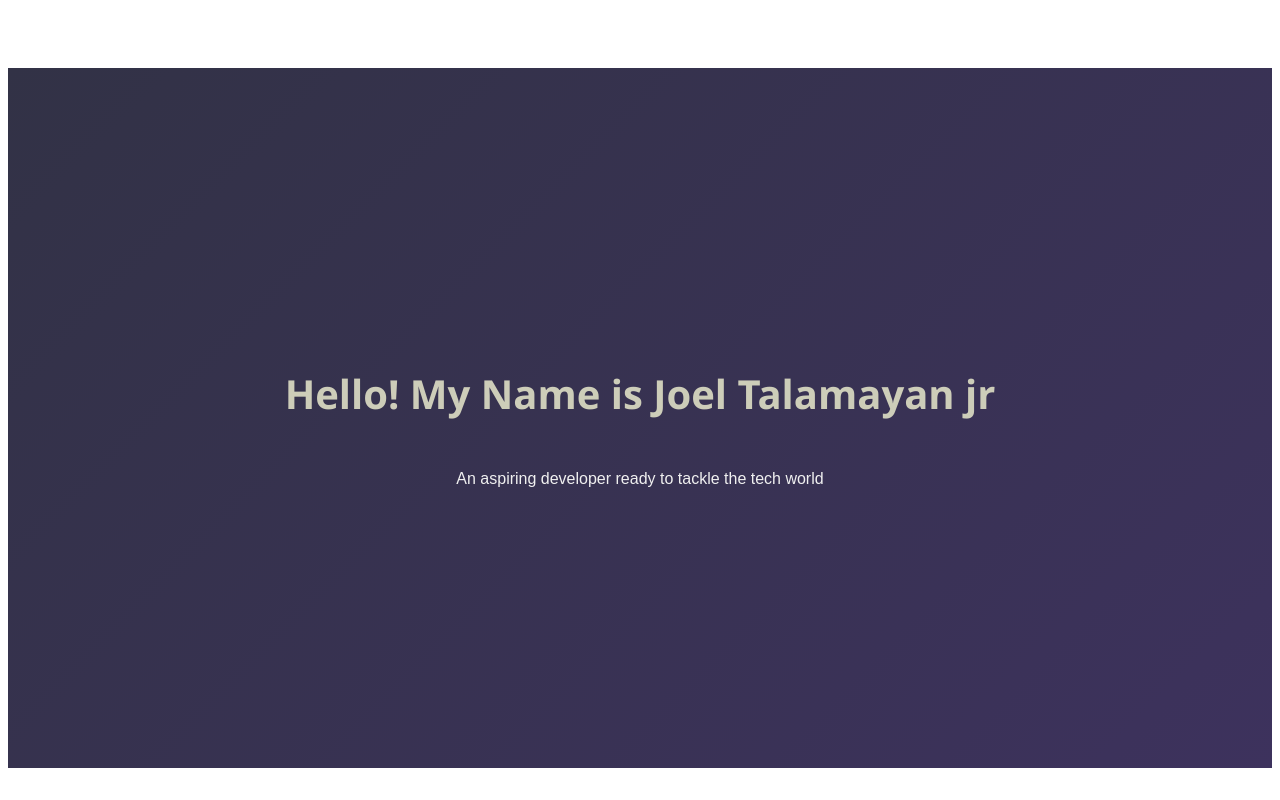
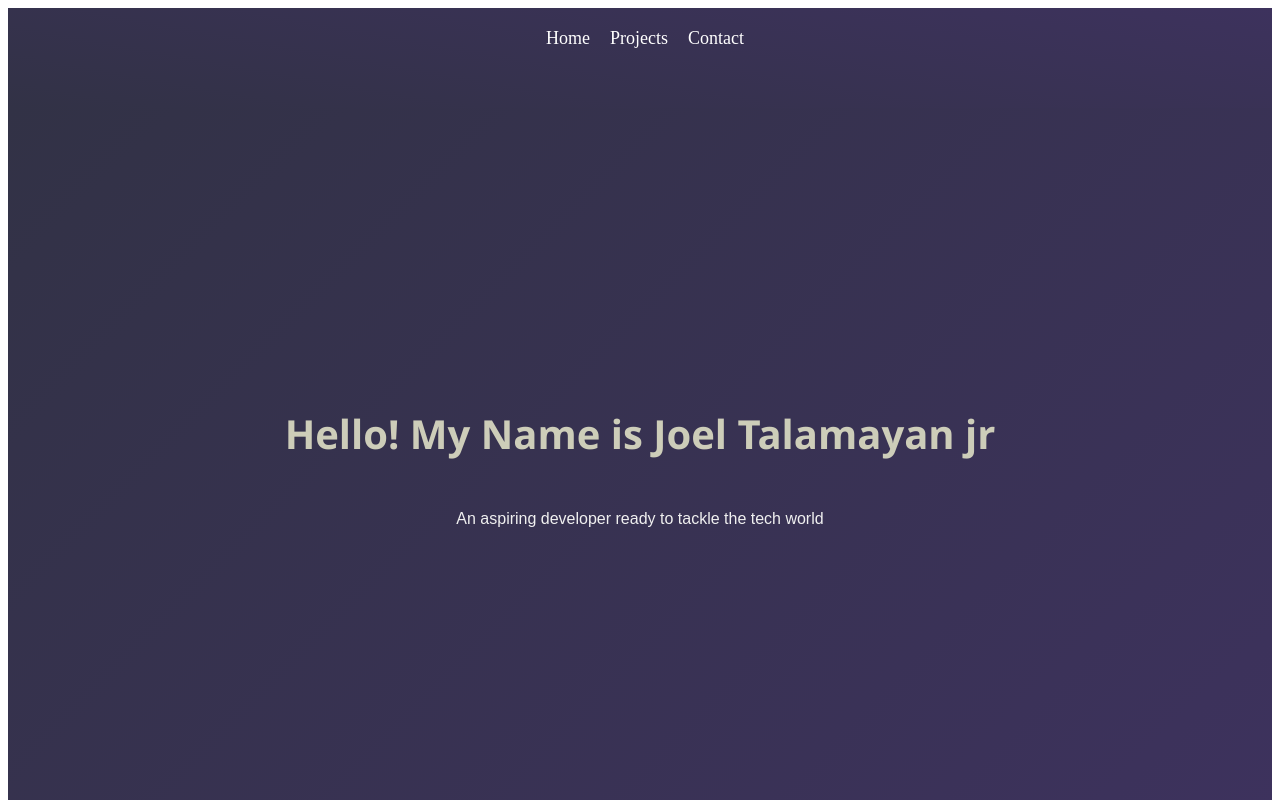
Before and after one commit to jomomma999/CPSC349Portfolio, a React (Create React App) app: page / in a window 1280 px wide. Shown: the top 800 px of the page. Built offline with nearby package versions, Linux system fonts and the light colour scheme.

Commit message:
Navbar.js

```diff
--- a/src/components/navbar/Navbar.js
+++ b/src/components/navbar/Navbar.js
@@ -4,12 +4,11 @@
 
 function Navbar(){
   return(
-    <div>
+    <div className="navbar">
       <div className="link">
         <Link to="/"> Home </Link>
         <Link to="/projects"> Projects </Link>
         <Link to="/contact"> Contact </Link>
-        <a href="https://github.com/jomomma999" target="_blank" rel="noopener noreferrer"> GitHub Link </a>
       </div>
     </div>
   );
```
